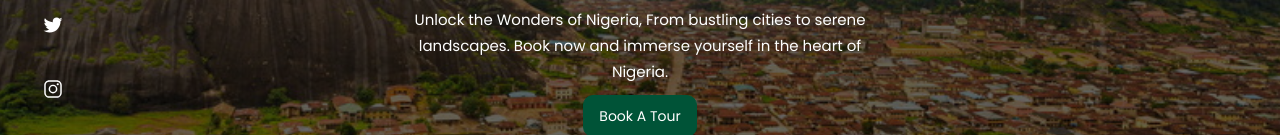
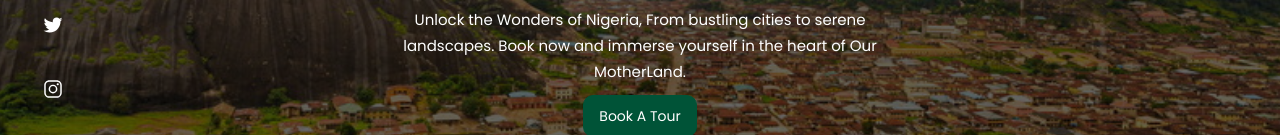
Before and after one commit to Manlikevee/nigeria, a plain HTML site: page index.html in a window 1280 px wide. Shown: the part 363-498 px from the top of the page. Drawn offline with nearby package versions, Linux system fonts and the light colour scheme; a web font is replaced by a local one.

Commit message:
scscscsc

```diff
--- a/index.html
+++ b/index.html
@@ -57,7 +57,7 @@
                     <p class="prg">
                         Unlock the Wonders of Nigeria,
                         From bustling cities to serene landscapes. Book now and
-                        immerse yourself in the heart of Nigeria.
+                        immerse yourself in the heart of Our MotherLand.
                     </p>
 
                     <a  class="book" onclick="designedby()">Book A Tour</a>
```
Also changed, not shown: images/Macbook-Air-127.0.0.1.png (added), images/iPad-Air-4-127.0.0.1 (1).png (added), images/iPhone-12-PRO-MAX-127.0.0.1.png (added), images/nigeria-21.jpg (deleted).
